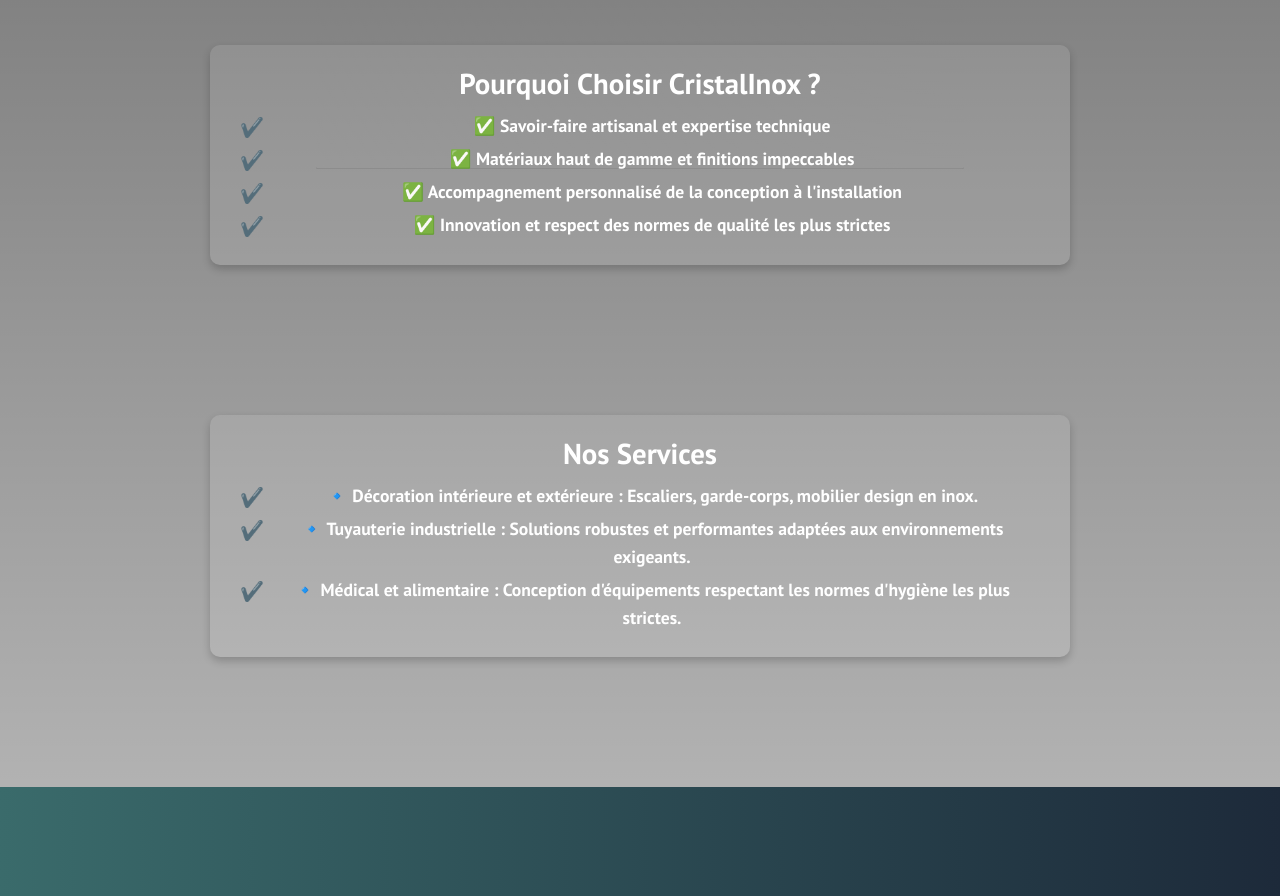
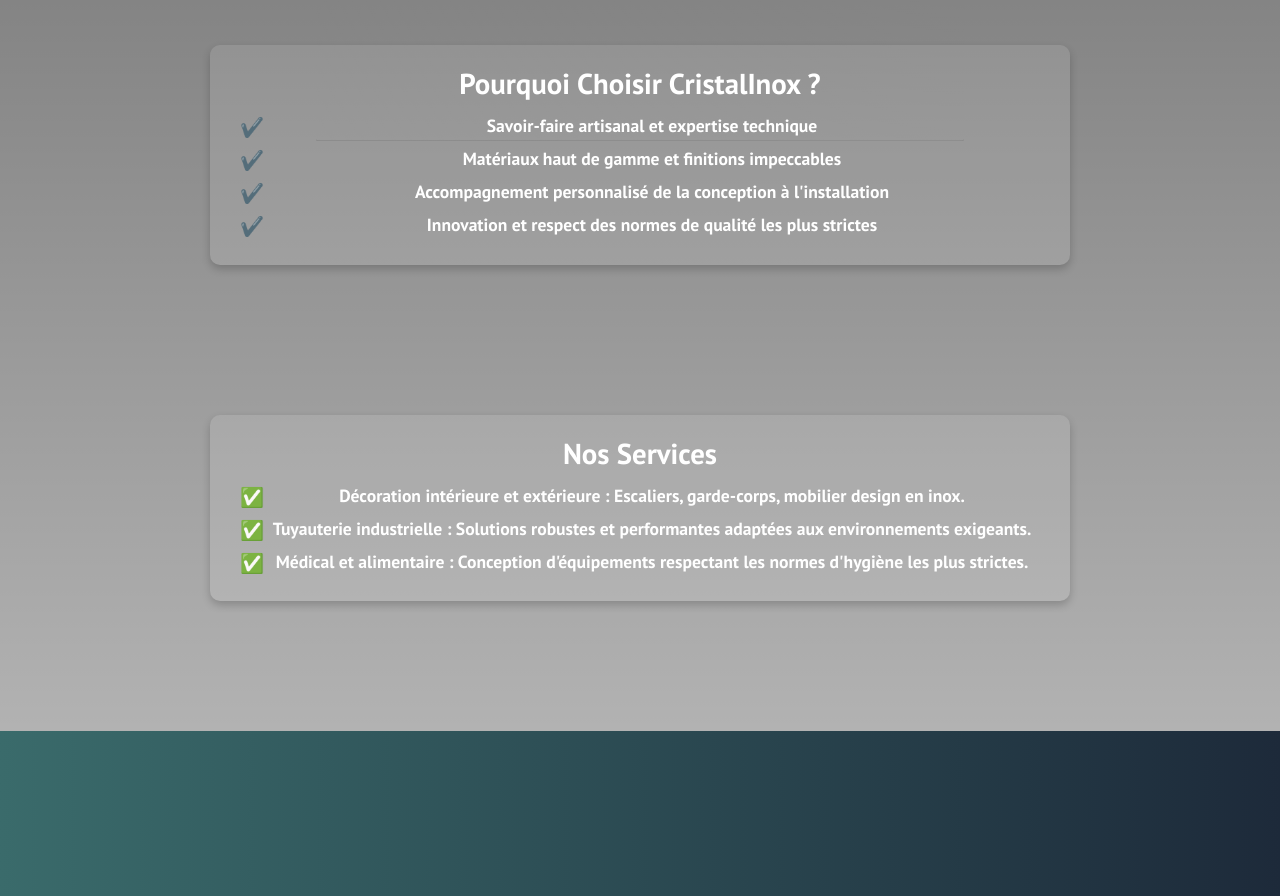
Before and after one commit to Youssefassad0/cristalinox3version, a React (Create React App) app: page /about in a window 1280 px wide. Shown: the part 965-1861 px from the top of the page. Built offline with nearby package versions, Linux system fonts and the light colour scheme; the HTML template or start-up script is replaced by a standard one; a web font is replaced by a local one.

Commit message:
finish conception about page

```diff
--- a/src/components/about/About.jsx
+++ b/src/components/about/About.jsx
@@ -61,13 +61,13 @@
         >
           <h3>Pourquoi Choisir CristalInox ?</h3>
           <ul>
-            <li>✅ Savoir-faire artisanal et expertise technique</li>
-            <li>✅ Matériaux haut de gamme et finitions impeccables</li>
+            <li>Savoir-faire artisanal et expertise technique</li>
+            <li> Matériaux haut de gamme et finitions impeccables</li>
             <li>
-              ✅ Accompagnement personnalisé de la conception à l'installation
+              Accompagnement personnalisé de la conception à l'installation
             </li>
             <li>
-              ✅ Innovation et respect des normes de qualité les plus strictes
+              Innovation et respect des normes de qualité les plus strictes
             </li>
           </ul>
         </motion.div>
@@ -75,7 +75,7 @@
 
       <section className="section">
         <motion.div
-          className="about-section"
+          className="about-section two"
           initial={{ opacity: 0, y: 50 }}
           whileInView={{ opacity: 1, y: 0 }}
           transition={{ duration: 1, delay: 1.2 }}
@@ -83,16 +83,16 @@
           <h3>Nos Services</h3>
           <ul>
             <li>
-              🔹 Décoration intérieure et extérieure : Escaliers, garde-corps,
+              Décoration intérieure et extérieure : Escaliers, garde-corps,
               mobilier design en inox.
             </li>
             <li>
-              🔹 Tuyauterie industrielle : Solutions robustes et performantes
+              Tuyauterie industrielle : Solutions robustes et performantes
               adaptées aux environnements exigeants.
             </li>
             <li>
-              🔹 Médical et alimentaire : Conception d'équipements respectant
-              les normes d'hygiène les plus strictes.
+              Médical et alimentaire : Conception d'équipements respectant les
+              normes d'hygiène les plus strictes.
             </li>
           </ul>
         </motion.div>
--- a/src/components/about/Abouts.css
+++ b/src/components/about/Abouts.css
@@ -60,8 +60,15 @@
   position: relative;
 }
 
-.about-section ul li:before {
+.about-section.one ul li:before {
   content: "✔️";
+  position: absolute;
+  left: 0;
+  font-size: 1.2rem;
+  top: 0;
+}
+.about-section.two ul li:before {
+  content: "✅";
   position: absolute;
   left: 0;
   font-size: 1.2rem;
```
